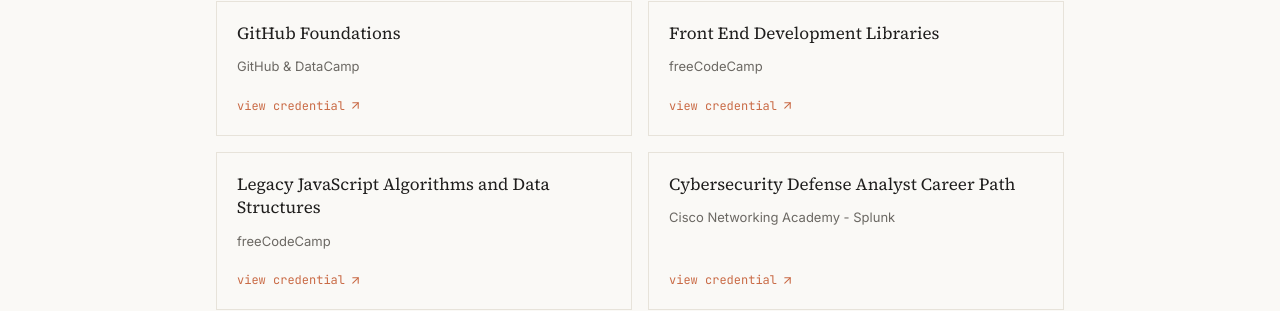
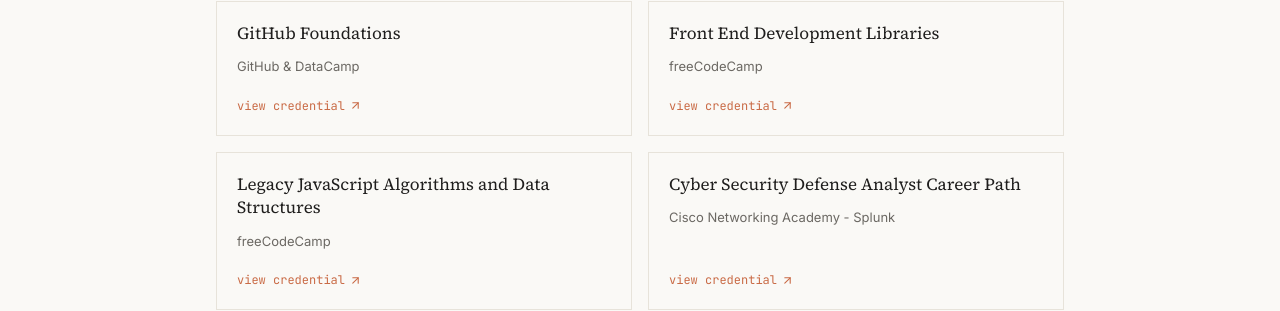
Before and after one commit to AzizKhemiri/aziz-engineer, a Next.js app: page /en/hire-me in a window 1280 px wide. Shown: the part 2594-2905 px from the top of the page. Built offline with nearby package versions, Linux system fonts and the light colour scheme.

Commit message:
Add cert Cyber Defense Analyst

```diff
--- a/data/certifications.ts
+++ b/data/certifications.ts
@@ -37,7 +37,7 @@
     link: "https://www.freecodecamp.org/certification/AzizKhemiri/javascript-algorithms-and-data-structures",
   },
   {
-    name: "Cybersecurity Defense Analyst Career Path",
+    name: "Cyber Security Defense Analyst Career Path",
     issuer: "Cisco Networking Academy - Splunk",
     period: null,
     link: "https://www.credly.com/badges/4753a0c6-b246-45f5-94d2-fcc8cdaab383",
```
